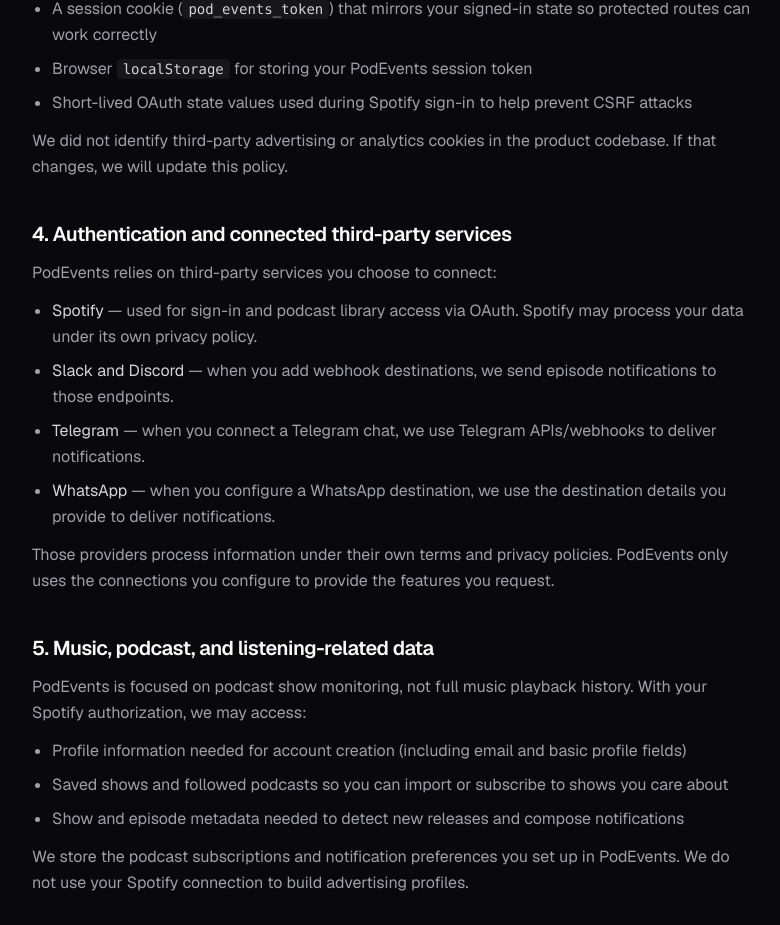
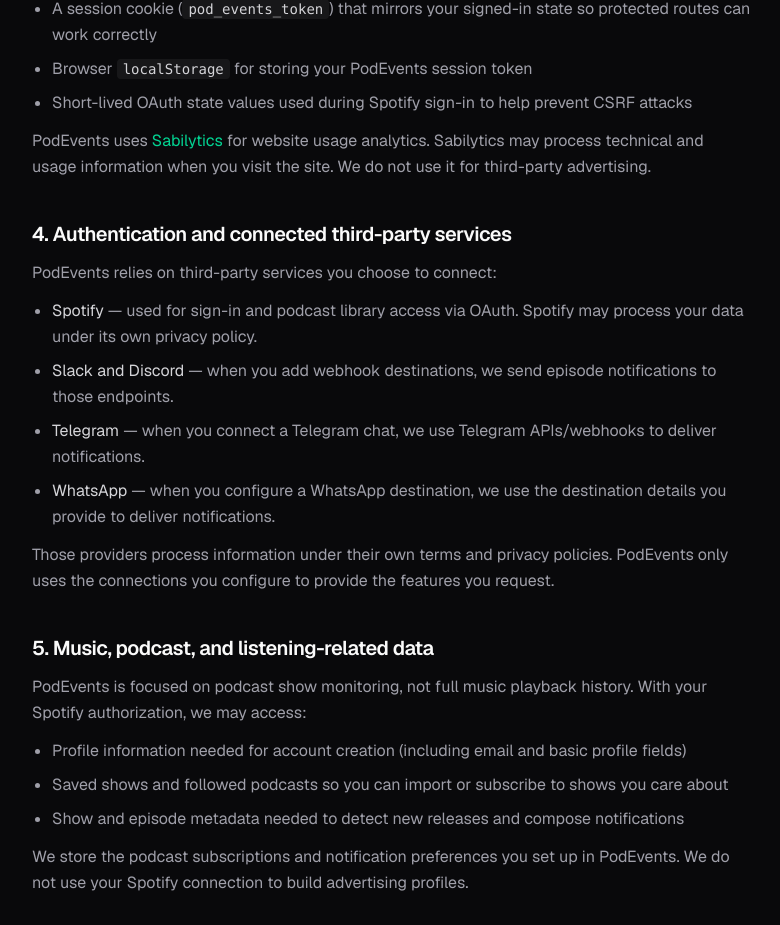
Before and after one commit to devrapture/pod-events, a Next.js app in the folder apps/frontend/: page /privacy in a window 1280 px wide. Shown: the part 1360-2285 px from the top of the page, without its empty margins (248-1028 px from the left). Built offline with nearby package versions, Linux system fonts and the light colour scheme; no server answers.

Commit message:
feat(frontend): integrate Sabilytics for website usage analytics and update privacy policy
- Added a script for Sabilytics to track website usage in production.
- Updated the privacy policy to reflect the use of Sabilytics for analytics, clarifying that it does not involve third-party advertising.

```diff
--- a/apps/frontend/src/app/(marketing)/privacy/page.tsx
+++ b/apps/frontend/src/app/(marketing)/privacy/page.tsx
@@ -138,9 +138,18 @@
 							</li>
 						</ul>
 						<p className="mt-3">
-							We did not identify third-party advertising or analytics cookies
-							in the product codebase. If that changes, we will update this
-							policy.
+							PodEvents uses{" "}
+							<a
+								className="text-emerald-400 transition-colors hover:text-emerald-300"
+								href="https://www.sabilytics.com/"
+								rel="noopener noreferrer"
+								target="_blank"
+							>
+								Sabilytics
+							</a>{" "}
+							for website usage analytics. Sabilytics may process technical and
+							usage information when you visit the site. We do not use it for
+							third-party advertising.
 						</p>
 					</section>
 
--- a/apps/frontend/src/app/layout.tsx
+++ b/apps/frontend/src/app/layout.tsx
@@ -2,6 +2,7 @@
 
 import type { Metadata } from "next";
 import { Geist } from "next/font/google";
+import Script from "next/script";
 
 import { Providers } from "@/components/providers";
 import { SITE_URL } from "@/lib/constants";
@@ -71,6 +72,15 @@
 		>
 			<body className="font-sans">
 				<Providers>{children}</Providers>
+				{process.env.NODE_ENV === "production" && (
+					<Script
+						async
+						data-domain="pod-event.vercel.app"
+						data-site="ekewhwo941ka"
+						src="https://www.sabilytics.com/script.js"
+						strategy="afterInteractive"
+					/>
+				)}
 			</body>
 		</html>
 	);
```
